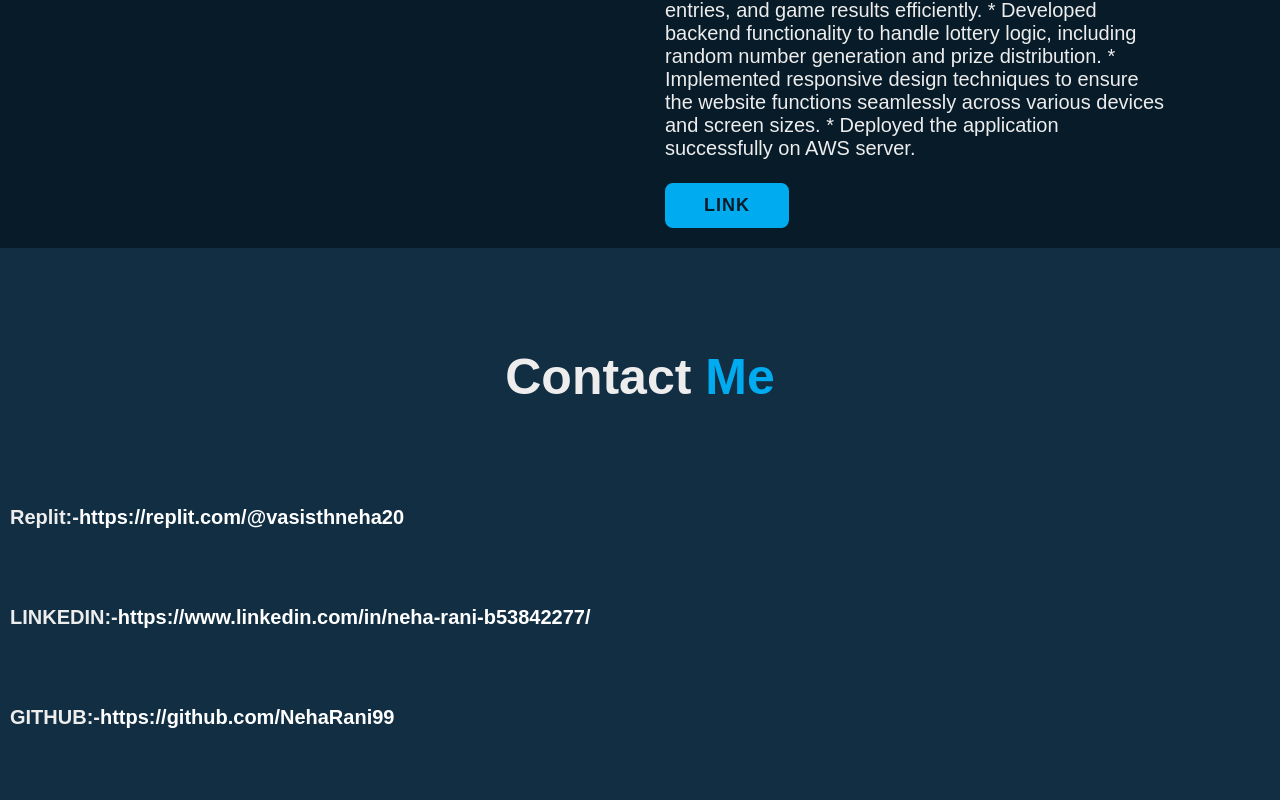
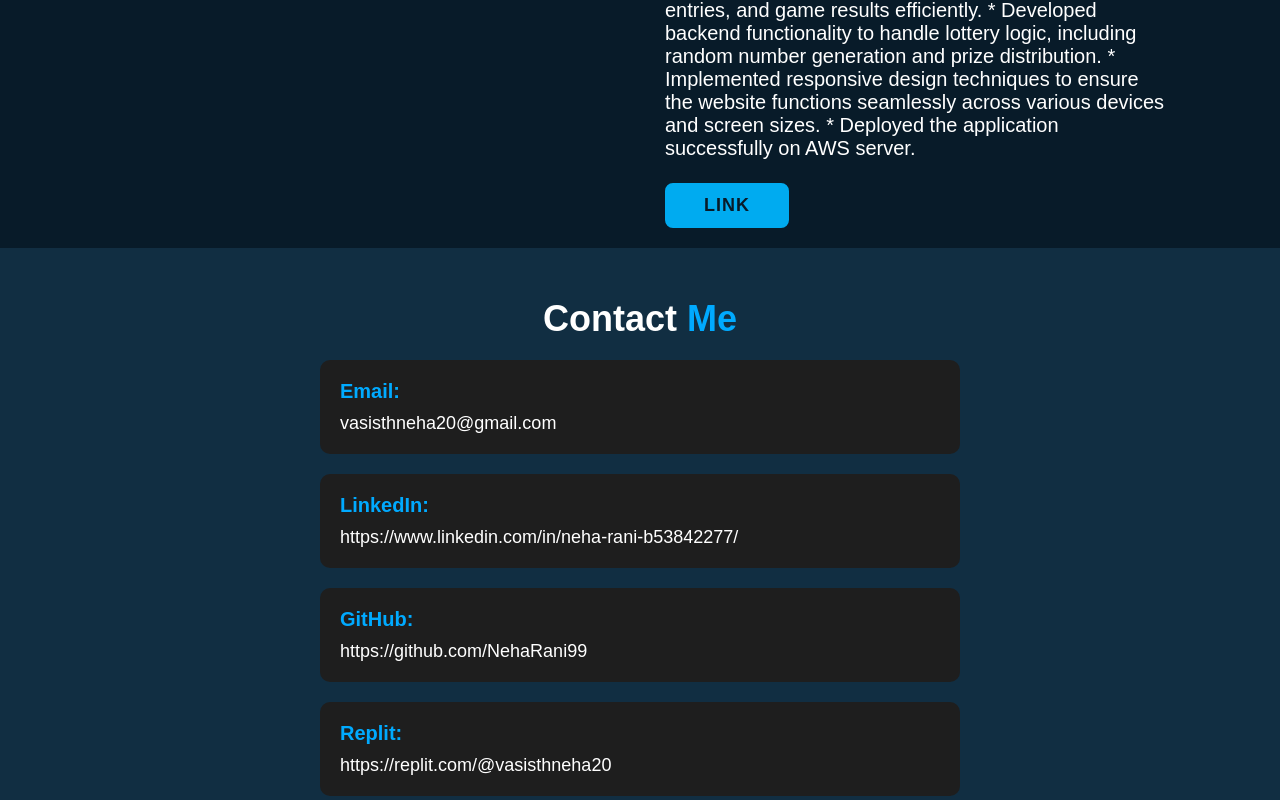
Before and after one commit to NehaRani99/Neha_Portfolio, a plain HTML site: page index.html in a window 1280 px wide. Shown: the part 4870-5670 px from the top of the page. Drawn offline with nearby package versions, Linux system fonts and the light colour scheme.

Commit message:
index.html

```diff
--- a/index.html
+++ b/index.html
@@ -17,6 +17,65 @@
         transform: skew(10deg, 10deg);
         box-shadow: 10px 10px 8px rgb(159, 184, 45);
     }
+    /* General Styling */
+body {
+    font-family: Arial, sans-serif;
+    color: #ffffff;
+    margin: 0;
+    padding: 0;
+}
+
+/* Contact Section Styling */
+.contact {
+    padding: 50px;
+    text-align: center;
+}
+
+.contact .heading {
+    font-size: 36px;
+    margin-bottom: 20px;
+}
+
+.contact .heading span {
+    color: #00aaff;
+}
+
+/* Contact Info Container */
+.contact-info {
+    display: flex;
+    flex-direction: column;
+    align-items: center;
+    gap: 20px;
+}
+
+/* Contact Item Styling */
+.contact-item {
+    background: #1e1e1e;
+    padding: 20px;
+    border-radius: 10px;
+    width: 80%;
+    max-width: 600px;
+    text-align: left;
+}
+
+.contact-item h3 {
+    font-size: 20px;
+    margin: 0 0 10px;
+    color: #00aaff;
+}
+
+.contact-item a {
+    font-size: 18px;
+    color: #ffffff;
+    text-decoration: none;
+    word-wrap: break-word;
+}
+
+.contact-item a:hover {
+    color: #00aaff;
+    text-decoration: underline;
+}
+
 </style>
 <body>
 
@@ -70,7 +129,7 @@
         <p>Hello, I'm <span>Neha Rani</span> , a passionate Full-Stack developer dedicated to crafting clean, efficient, and maintainable code. With a strong foundation in web development and a keen eye for detail, I thrive on turning complex problems into simple, elegant solutions. I specialize in web development, leveraging my skills in backend programming to create robust and scalable web applications.
         </p>
         <div class="btn-box btns">
-            <a href="https://drive.google.com/file/d/175DYzIQSgYdKEFB5rOryYD0-SvsLwwkA/view?usp=sharinghttps://drive.google.com/file/d/1YJU0gv61ud5r8KViU0TqpZd2jQRoxr9K/view?usp=sharing"   target="_blank" class="btn">Read More</a>
+            <a href="https://drive.google.com/file/d/1YJU0gv61ud5r8KViU0TqpZd2jQRoxr9K/view"   target="_blank" class="btn">Read More</a>
         </div>
     </div>
     </section>
@@ -145,10 +204,6 @@
                             <h3>JAVASCRIPT <span>65%</span></h3>
                             <div class="bar"><span></span></div>
                         </div>
-                          <div class="progress">
-                            <h3>MongoDB <span>60%</span></h3>
-                            <div class="bar"><span></span></div>
-                        </div>
 
                         <div class="progress">
                             <h3>GITHUB <span>50%</span></h3>
@@ -189,7 +244,10 @@
                             <h3>Node.js <span>70%</span></h3>
                             <div class="bar"><span></span></div>
                         </div>
-
+                        <div class="progress">
+                            <h3>MongoDB <span>60%</span></h3>
+                            <div class="bar"><span></span></div>
+                        </div>
 
                     </div>
                 </div>
@@ -268,7 +326,6 @@
                     <p style="font-size: 20px; margin-top: 20px;">
                          dynamic quiz website
                     </p>
-
                 <li>
                     <p style="font-size: 20px;">
                        I developed a dynamic quiz website using JavaScript, HTML, and CSS. The website allows users to take quizzes on various topics, with questions presented one at a time. Users can select answers and receive instant feedback on their choices.<br><br>
@@ -280,7 +337,7 @@
             </div>
             <div class="skills-column">
 
-                <div class="project-img"><a href="https://neharani99.github.io/Quizquestions-javascript/"><img src="./Screenshot(81).png"  style="max-width: 300px; height:30vh; border-radius: 10px; border: white solid; " alt=""></a></div>
+                <div class="project-img"><a href="https://neharani99.github.io/Quizquestions-javascript/"><img src="./Screenshot(31).png"  style="max-width: 300px; height:30vh; border-radius: 10px; border: white solid; " alt=""></a></div>
                 </div>
         </div>
         <div class="skills-row" style="margin-top: 30px;">
@@ -320,18 +377,27 @@
             </div>
     </section>
     <section class="contact" id="contact">
-        <h2 class="heading">Contact <span>Me</span>
-        </h2>
-            <h2 style="font-size: 20px; position: absolute; left:10px; margin-top: 40rem; " >Email:-<a target="_blank" href="mailto: vasisthneha20@gmail.com" style="color:white;">vasisthneha20@gmail.com</a></h3>
-                <h3  style="font-size: 20px; position: absolute; left:10px; margin-top: 20rem;">LINKEDIN:-<a href="https://www.linkedin.com/in/neha-rani-b53842277/" style="color:white;" target="_blank"
-                ">https://www.linkedin.com/in/neha-rani-b53842277/</a></h3>
-                <h3 style="font-size: 20px; position: absolute; left:10px; margin-top: 30rem;">GITHUB:-<a href="https://github.com/NehaRani99
-                " style="color:white;"  target="_blank">https://github.com/NehaRani99</a>
-                </h3>
-
-                <h3 style="font-size: 20px; position: absolute; left:10px; margin-top: 10rem;">Replit:-<a style='color:white;' target="_blank" href="https://replit.com/@vasisthneha20" >https://replit.com/@vasisthneha20</a></h3>
+        <h2 class="heading">Contact <span>Me</span></h2>
+        <div class="contact-info">
+            <div class="contact-item">
+                <h3>Email:</h3>
+                <a target="_blank" href="mailto:vasisthneha20@gmail.com">vasisthneha20@gmail.com</a>
+            </div>
+            <div class="contact-item">
+                <h3>LinkedIn:</h3>
+                <a target="_blank" href="https://www.linkedin.com/in/neha-rani-b53842277/">https://www.linkedin.com/in/neha-rani-b53842277/</a>
+            </div>
+            <div class="contact-item">
+                <h3>GitHub:</h3>
+                <a target="_blank" href="https://github.com/NehaRani99">https://github.com/NehaRani99</a>
+            </div>
+            <div class="contact-item">
+                <h3>Replit:</h3>
+                <a target="_blank" href="https://replit.com/@vasisthneha20">https://replit.com/@vasisthneha20</a>
+            </div>
         </div>
     </section>
+
     <footer class="footer">
         <div class="footer-text">
             <p>Copyright &copy; 2024 by Neha Rani  | All Reserved.</p>
```
